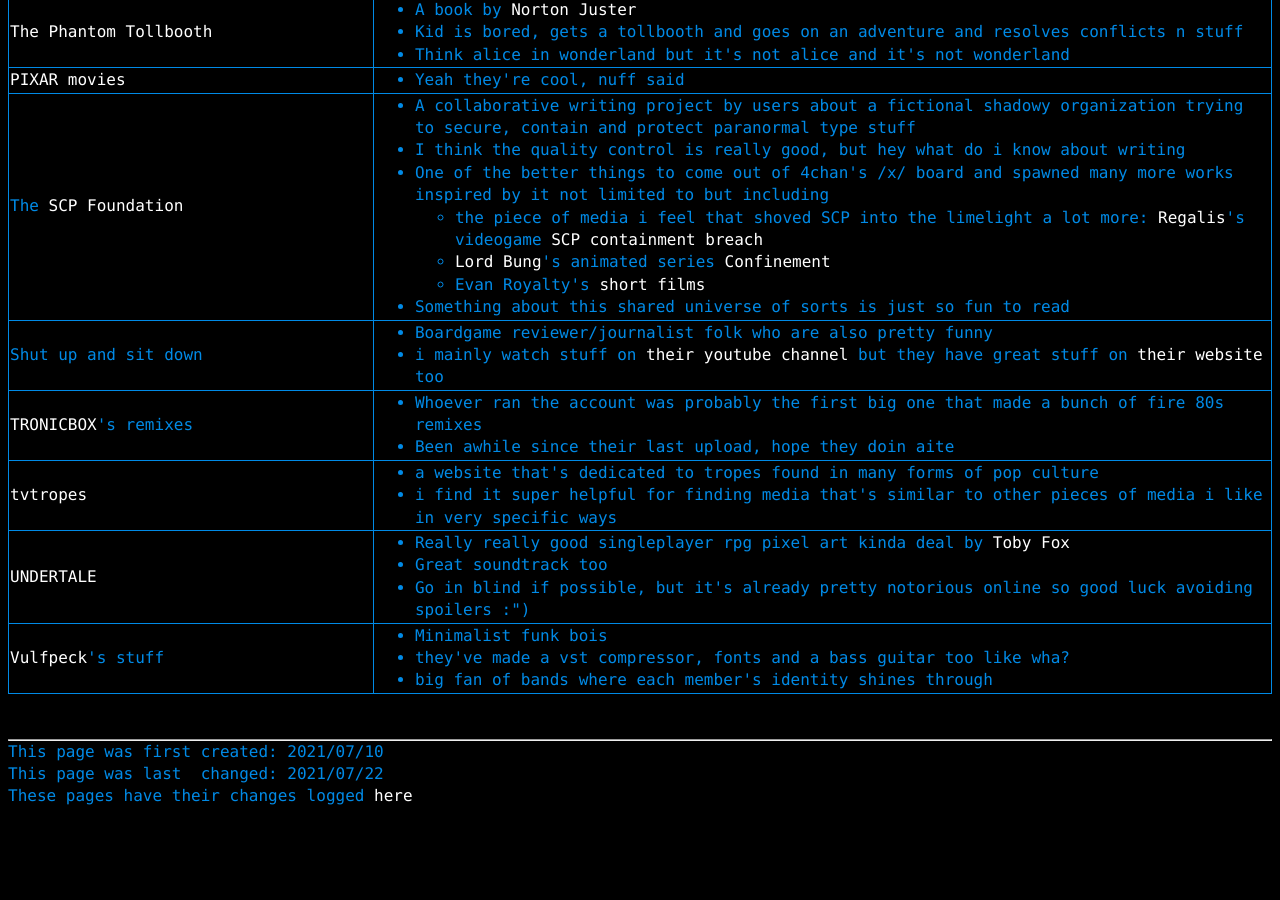
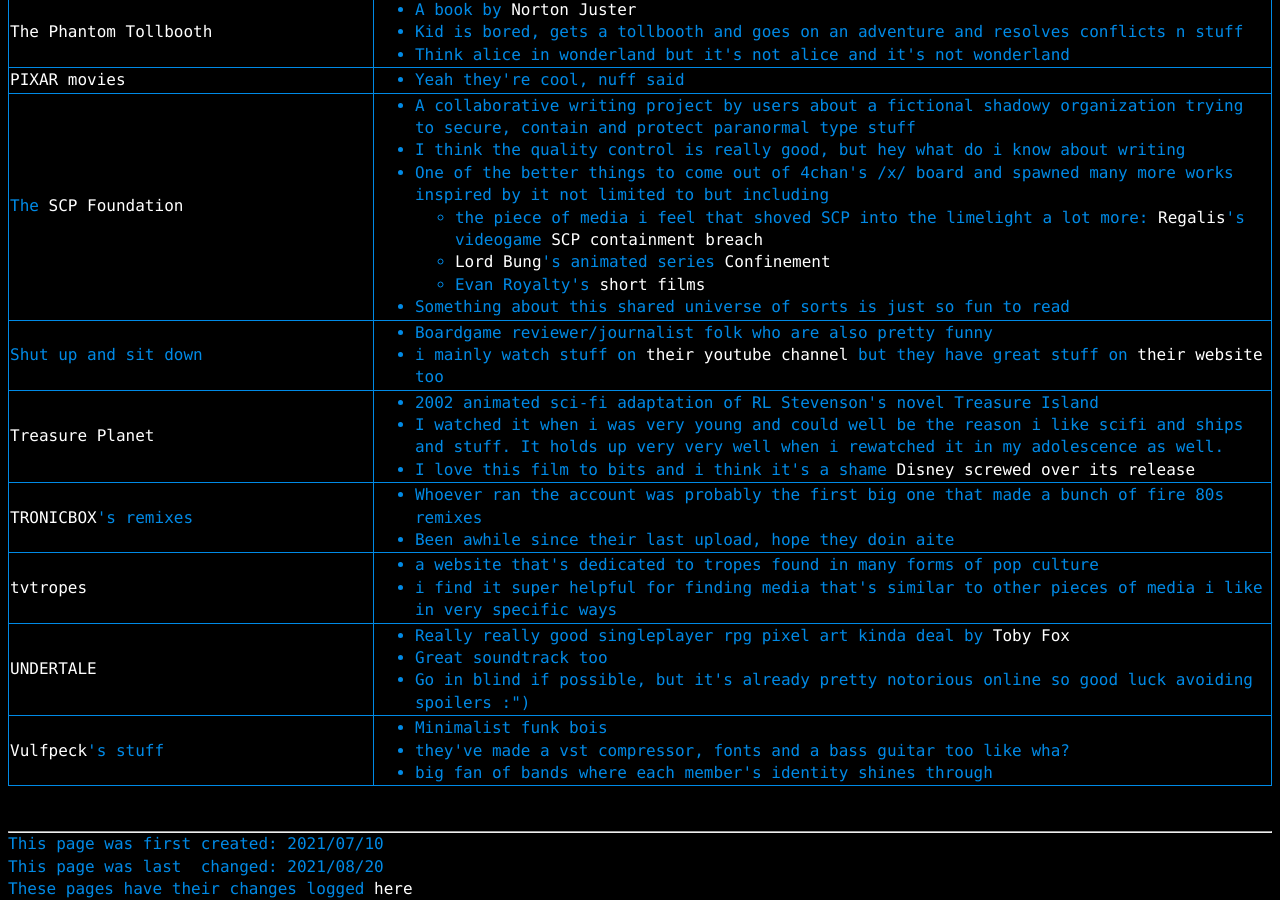
Before and after one commit to a-erfan-aa/a-erfan-aa.github.io, a Jekyll site: the page built from things-i-like.html, in a window 1280 px wide and 900 px high, scrolled down 4524 px. Built offline with Jekyll 4.4.1, drawn with Linux system fonts in a browser that asks for light colours; before the commit the page ends 5332 px from its top, so only the background shows below that.

Commit message:
add treasure planet to things-i-like.html
also updated lastChanged

```diff
--- a/things-i-like.html
+++ b/things-i-like.html
@@ -2,7 +2,7 @@
 layout: default
 title: Things i like
 firstCreated: 2021/07/10
-lastChanged: 2021/07/22
+lastChanged: 2021/08/20
 ---
 <!-- title and subtitle-->
 <div>
@@ -498,6 +498,17 @@
 				</ul>
 			</td>
 		</tr>
+		<!-- treasure planet -->
+		<tr class="movie">
+			<td><a href="https://en.wikipedia.org/wiki/Treasure_Planet">Treasure Planet</a></td>
+			<td>
+				<ul>
+					<li>2002 animated sci-fi adaptation of RL Stevenson's novel Treasure Island</li>
+					<li>I watched it when i was very young and could well be the reason i like scifi and ships and stuff. It holds up very very well when i rewatched it in my adolescence as well.</li>
+					<li>I love this film to bits and i think it's a shame <a href="https://www.youtube.com/watch?v=b9sycdSkngA">Disney screwed over its release</a></li>
+				</ul>
+			</td>
+		</tr>
 		<!-- TRONICBOX -->
 		<tr class="youtube music remix">
 			<td><a href="https://www.youtube.com/channel/UCB3W9gT-mFMN1j12pydSNOw">TRONICBOX</a>'s remixes</td>
```
